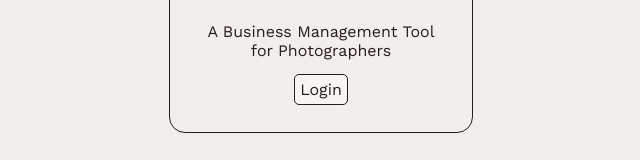
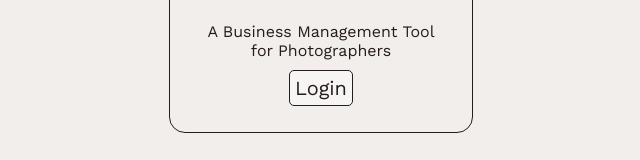
Before and after one commit to larisssssa/pic-up, a React (Vite) app: page /welcome in a window 1280 px wide. Shown: the part 227-387 px from the top of the page, without its empty margins (319-959 px from the left). Built offline with nearby package versions, Linux system fonts and the light colour scheme; a web font is replaced by a local one.

Commit message:
index - button size

```diff
--- a/src/index.css
+++ b/src/index.css
@@ -20,7 +20,7 @@ button,
 a {
   color: #261c1e;
   font-family: "Work Sans", sans-serif;
-  font-size: 0.8em;
+  font-size: 1em;
   border-radius: 5px;
   border: 1px solid #261c1e;
   padding: 5px;
```
